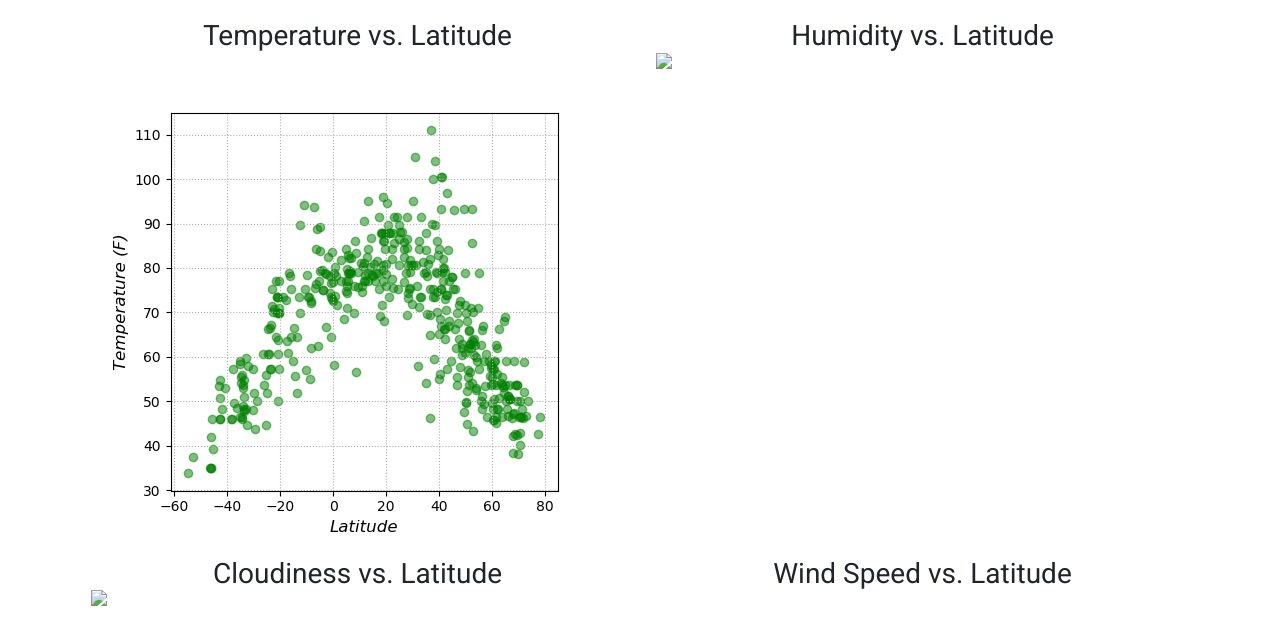
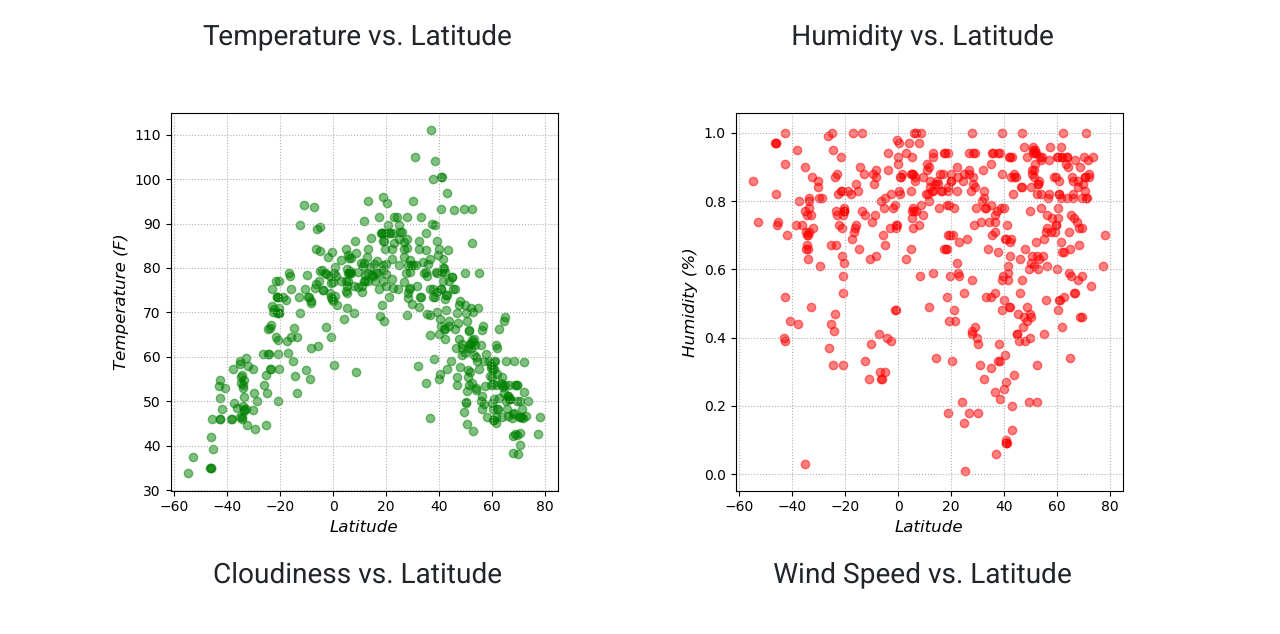
Before and after one commit to drewpgilmore/web-design-challenge, a plain HTML site: page comparisons.html in a window 1280 px wide. Shown: the part 166-800 px from the top of the page. Drawn offline with nearby package versions, Linux system fonts and the light colour scheme.

Commit message:
updating png file names in html files

```diff
--- a/comparisons.html
+++ b/comparisons.html
@@ -67,7 +67,7 @@
               </div>
               <div class="col-md-6">
                 <h3>Humidity vs. Latitude</h3>
-                <a href="humid.html"><img src="visualizations/Latitude_vs_Humidity (%).png"></a>
+                <a href="humid.html"><img src="visualizations/Latitude_vs_Humidity.png"></a>
               </div>
             </div>
 
@@ -75,7 +75,7 @@
             <div class="row">
               <div class="col-md-6">
                 <h3>Cloudiness vs. Latitude</h3>
-                <a href="cloud.html"><img src="visualizations/Latitude_vs_Cloudiness (%).png"></a>
+                <a href="cloud.html"><img src="visualizations/Latitude_vs_Cloudiness.png"></a>
               </div>
               <div class="col-md-6">
                 <h3>Wind Speed vs. Latitude</h3>
```
Also changed, not shown: cloud.html (+1 -1 lines), humid.html (+1 -1 lines), index.html (+2 -2 lines).
